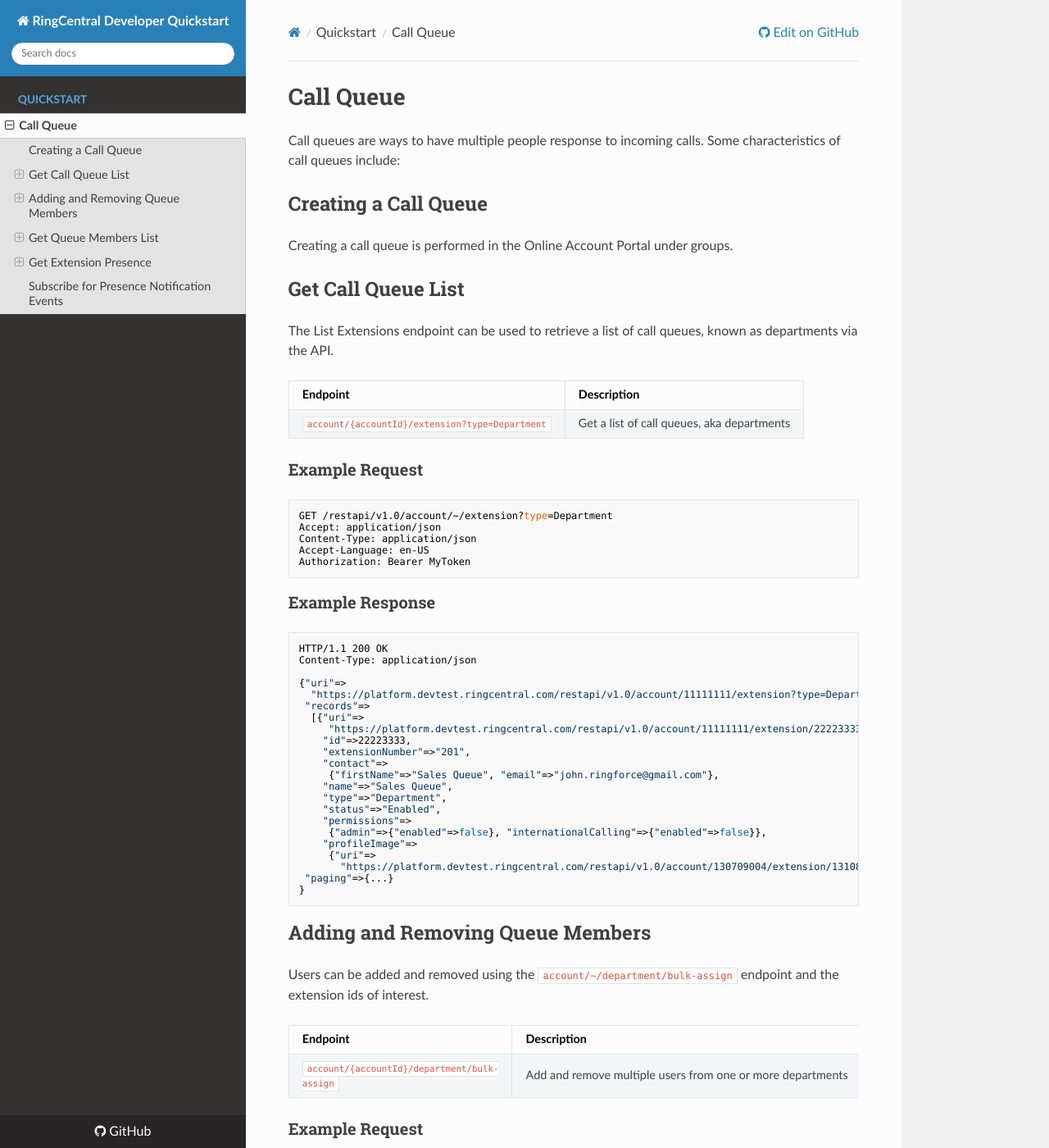
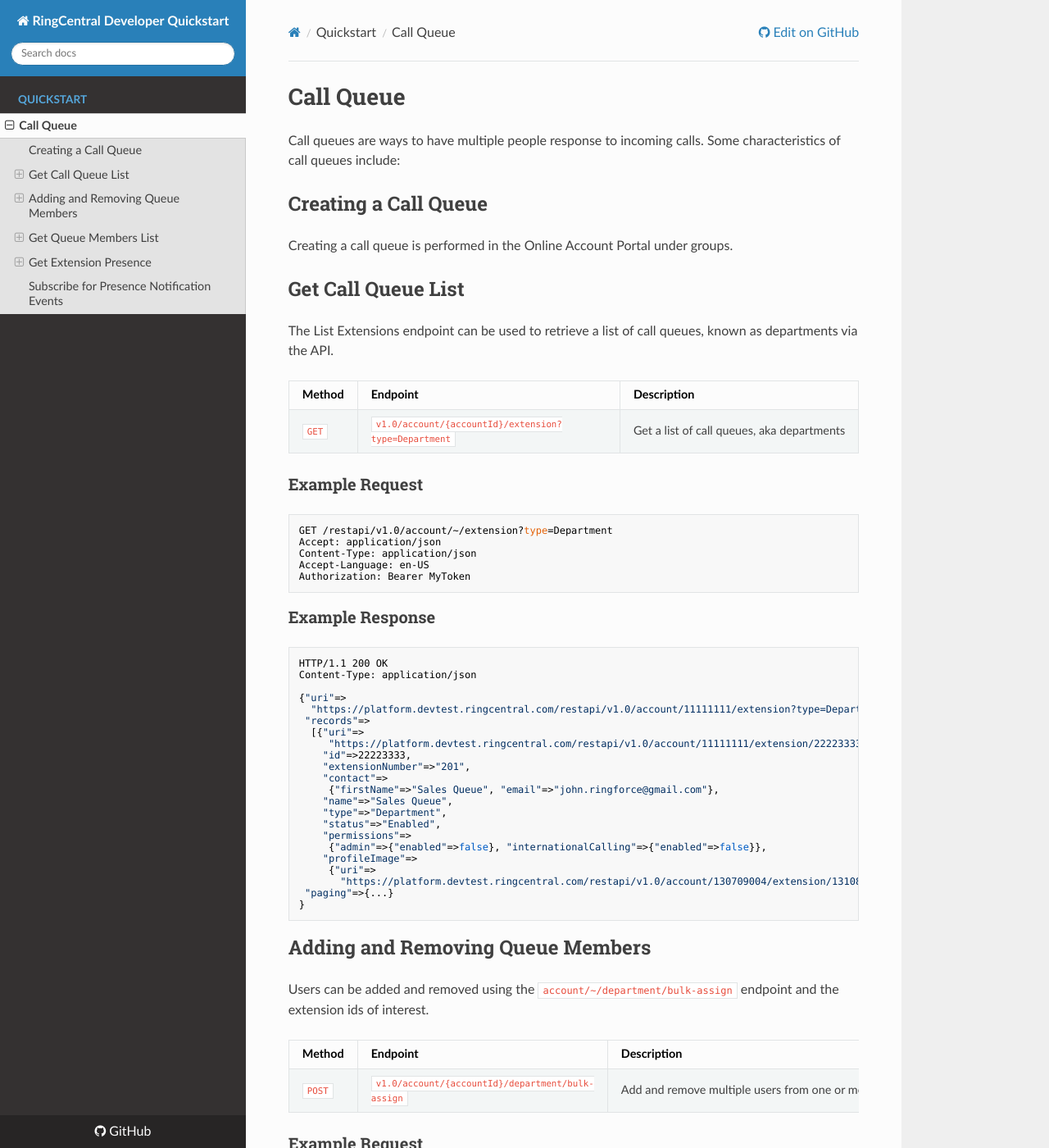
Before and after one commit to grokify/ringcentral-docs-quickstart, an MkDocs documentation site: the page built from docs/call_queue.md, in a window 1280 px wide and 1400 px high. Shown: the whole window at 82% size. Built offline with MkDocs 1.6.1, drawn with Linux system fonts in a browser that asks for light colours; nearby versions of some CDN libraries; old or Windows-style settings are respelled for this version of MkDocs; some of the changed text lies outside the part shown.

Commit message:
update style

```diff
--- a/docs/call_queue.md
+++ b/docs/call_queue.md
@@ -10,9 +10,9 @@ Creating a call queue is performed in the Online Account Portal under groups.
 
 The List Extensions endpoint can be used to retrieve a list of call queues, known as departments via the API.
 
-| Endpoint | Description |
-|----------|-------------|
-| `account/{accountId}/extension?type=Department` | Get a list of call queues, aka departments |
+| Method | Endpoint | Description |
+|--------|----------|-------------|
+| `GET`  | `v1.0/account/{accountId}/extension?type=Department` | Get a list of call queues, aka departments |
 
 ### Example Request
 
@@ -55,9 +55,9 @@ Content-Type: application/json
 
 Users can be added and removed using the `account/~/department/bulk-assign` endpoint and the extension ids of interest.
 
-| Endpoint | Description |
-|----------|-------------|
-| `account/{accountId}/department/bulk-assign` | Add and remove multiple users from one or more departments |
+| Method | Endpoint | Description |
+|--------|----------|-------------|
+| `POST` | `v1.0/account/{accountId}/department/bulk-assign` | Add and remove multiple users from one or more departments |
 
 ### Example Request
 
@@ -100,9 +100,9 @@ Content-Language: en-US
 
 To get the members of a queue, call the department members endpoint.
 
-| Endpoint | Description |
-|----------|-------------|
-| `v1.0/account/{accountId}/department/{departmentId}/members` | Get department members |
+| Method | Endpoint | Description |
+|--------|----------|-------------|
+| `GET` | `v1.0/account/{accountId}/department/{departmentId}/members` | Get department members |
 
 ### Example Request
 
@@ -146,9 +146,9 @@ Queue presence is set by the extension's presence `dndStatus` property which can
 1. `DoNotAcceptDepartmentCalls`
 1. `TakeDepartmentCallsOnly`
 
-| Endpoint | Description |
-|----------|-------------|
-| `v1.0/account/{accountId}/extension/{extensionId}/presence` | Get extension presence |
+| Method | Endpoint | Description |
+|--------|----------|-------------|
+| `GET` | `v1.0/account/{accountId}/extension/{extensionId}/presence` | Get extension presence |
 
 ### Example Request
 
@@ -162,9 +162,9 @@ Authorization: Bearer MyToken
 
 To enable or disable an extensions membership presence, update the extensions
 
-| Endpoint | Description |
-|----------|-------------|
-| `v1.0/account/{accountId}/extension/{extensionId}/presence` | Get extension presence |
+| Method | Endpoint | Description |
+|--------|----------|-------------|
+| `PUT` | `v1.0/account/{accountId}/extension/{extensionId}/presence` | Get extension presence |
 
 ### Example Request
 
@@ -182,9 +182,9 @@ Authorization: Bearer MyToken
 
 A user extension's actual presence status is determined by a number of different presence statuses including `dndStatus`, `telephonyStatus` and `userStatus`. These and the aggregate presence, `presenceStatus` are availabe in the presence endpoint.
 
-| Endpoint | Description |
-|----------|-------------|
-| `v1.0/account/{accountId}/extension/{extensionId}/presence` | Get extension presence |
+| Method | Endpoint | Description |
+|--------|----------|-------------|
+| `GET` | `v1.0/account/{accountId}/extension/{extensionId}/presence` | Get extension presence |
 
 ### Example Request
 
```
